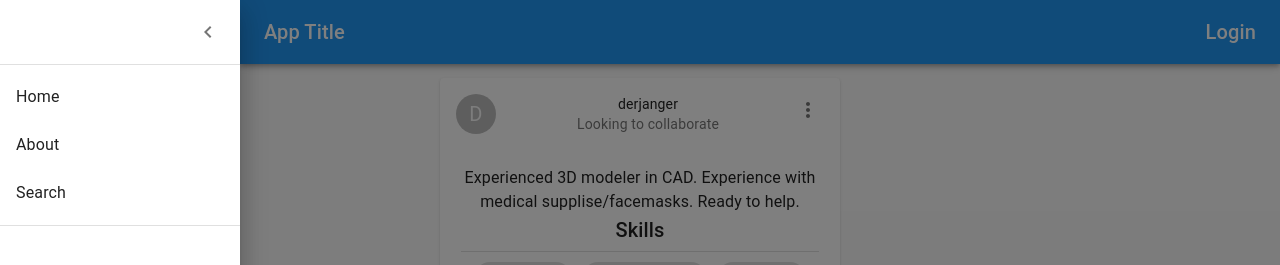
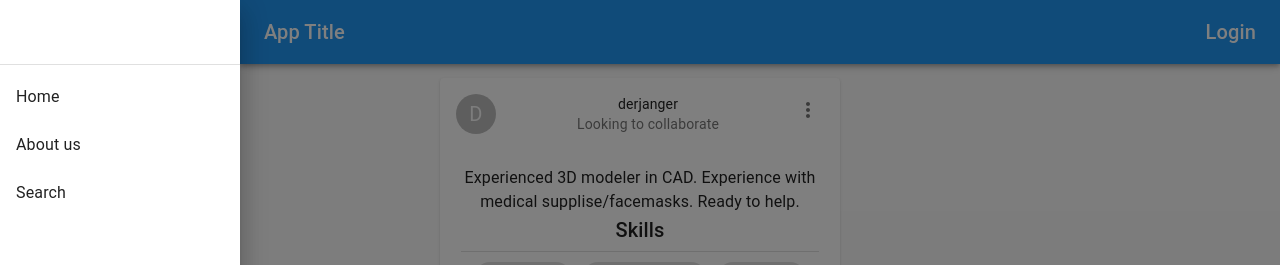
Before and after one commit to crowdsourcemedical/volunteer-database, a React (Create React App) app in the folder frontend/: page /storybook in a window 1280 px wide. Both pictures are taken after a click on the button 36 px from the left and 32 px from the top of the page. Shown: the top 265 px of the page. Built offline with nearby package versions, Linux system fonts and the light colour scheme.

Commit message:
change drawer type to non-persistent

```diff
--- a/frontend/src/components/navbar.js
+++ b/frontend/src/components/navbar.js
@@ -3,21 +3,20 @@ import clsx from 'clsx';
 import { makeStyles, useTheme } from '@material-ui/core/styles';
 import Drawer from '@material-ui/core/Drawer';
 import CssBaseline from '@material-ui/core/CssBaseline';
-import AppBar from '@material-ui/core/AppBar';
+import Appbar from '@material-ui/core/Appbar';
 import Toolbar from '@material-ui/core/Toolbar';
 import List from '@material-ui/core/List';
 import Typography from '@material-ui/core/Typography';
 import Divider from '@material-ui/core/Divider';
 import IconButton from '@material-ui/core/IconButton';
 import MenuIcon from '@material-ui/icons/Menu';
-import ChevronLeftIcon from '@material-ui/icons/ChevronLeft';
-import ChevronRightIcon from '@material-ui/icons/ChevronRight';
 import ListItem from '@material-ui/core/ListItem';
 import ListItemText from '@material-ui/core/ListItemText';
 import Link from '@material-ui/core/Link';
 
 import { PAGE_LINKS_LIST, LOGIN_PAGE_LINK } from '../constants/navigation';
 
+const navbarHeight = 64;
 const drawerWidth = 240;
 
 const ListItemLink = props => <ListItem button component="a" {...props} />;
@@ -26,14 +25,15 @@ const useStyles = makeStyles(theme => ({
 	root: {
 		display: 'flex',
 	},
-	appBar: {
+	navBar: {
+		height: navbarHeight,
 		background: '#2196F3',
 		transition: theme.transitions.create(['margin', 'width'], {
 			easing: theme.transitions.easing.sharp,
 			duration: theme.transitions.duration.leavingScreen,
 		}),
 	},
-	appBarShift: {
+	navBarShift: {
 		width: `calc(100% - ${drawerWidth}px)`,
 		marginLeft: drawerWidth,
 		transition: theme.transitions.create(['margin', 'width'], {
@@ -41,12 +41,12 @@ const useStyles = makeStyles(theme => ({
 			duration: theme.transitions.duration.enteringScreen,
 		}),
 	},
+	menuButton: {
+		marginRight: theme.spacing(2),
+	},
 	authLink: {
 		marginLeft: 'auto',
 		color: 'inherit',
-	},
-	menuButton: {
-		marginRight: theme.spacing(2),
 	},
 	hide: {
 		display: 'none',
@@ -55,63 +55,42 @@ const useStyles = makeStyles(theme => ({
 		width: drawerWidth,
 		flexShrink: 0,
 	},
-	drawerPaper: {
+	listSpacer: {
+		height: navbarHeight,
+	},
+	list: {
 		width: drawerWidth,
-	},
-	drawerHeader: {
-		display: 'flex',
-		alignItems: 'center',
-		padding: theme.spacing(0, 1),
-		...theme.mixins.toolbar,
-		justifyContent: 'flex-end',
-	},
-	content: {
-		flexGrow: 1,
-		padding: theme.spacing(3),
-		transition: theme.transitions.create('margin', {
-			easing: theme.transitions.easing.sharp,
-			duration: theme.transitions.duration.leavingScreen,
-		}),
-		marginLeft: -drawerWidth,
-	},
-	contentShift: {
-		transition: theme.transitions.create('margin', {
-			easing: theme.transitions.easing.easeOut,
-			duration: theme.transitions.duration.enteringScreen,
-		}),
-		marginLeft: 0,
 	},
 }));
 
 const NavBar = () => {
 	const classes = useStyles();
-	const theme = useTheme();
-	const [open, setOpen] = React.useState(false);
+	const [isOpen, setIsOpen] = React.useState(false);
 
-	const handleDrawerOpen = () => {
-		setOpen(true);
-	};
+	const toggleDrawer = () => event => {
+		if (event.type === 'keydown' && (event.key === 'Tab' || event.key === 'Shift')) {
+			return;
+		}
 
-	const handleDrawerClose = () => {
-		setOpen(false);
+		setIsOpen(!isOpen);
 	};
 
 	return (
 		<div className={classes.root}>
 			<CssBaseline />
-			<AppBar
+			<Appbar
 				position="fixed"
-				className={clsx(classes.appBar, {
-					[classes.appBarShift]: open,
+				className={clsx(classes.navBar, {
+					[classes.navBarShift]: isOpen,
 				})}
 			>
 				<Toolbar>
 					<IconButton
 						color="inherit"
 						aria-label="open drawer"
-						onClick={handleDrawerOpen}
+						onClick={toggleDrawer()}
 						edge="start"
-						className={clsx(classes.menuButton, open && classes.hide)}
+						className={clsx(classes.menuButton, isOpen && classes.hide)}
 					>
 						<MenuIcon />
 					</IconButton>
@@ -124,22 +103,11 @@ const NavBar = () => {
 						</Typography>
 					</Link>
 				</Toolbar>
-			</AppBar>
-			<Drawer
-				className={classes.drawer}
-				anchor="left"
-				open={open}
-				classes={{
-					paper: classes.drawerPaper,
-				}}
-			>
-				<div className={classes.drawerHeader}>
-					<IconButton onClick={handleDrawerClose}>
-						{theme.direction === 'ltr' ? <ChevronLeftIcon /> : <ChevronRightIcon />}
-					</IconButton>
-				</div>
+			</Appbar>
+			<Drawer className={classes.drawer} anchor="left" open={isOpen} onClose={toggleDrawer()}>
+				<div className={classes.listSpacer} />
 				<Divider />
-				<List>
+				<List className={classes.list}>
 					{PAGE_LINKS_LIST &&
 						PAGE_LINKS_LIST.map(link => (
 							<ListItemLink href={link.path}>
@@ -147,7 +115,6 @@ const NavBar = () => {
 							</ListItemLink>
 						))}
 				</List>
-				<Divider />
 			</Drawer>
 		</div>
 	);
--- a/frontend/src/constants/navigation.js
+++ b/frontend/src/constants/navigation.js
@@ -3,7 +3,7 @@ export const HOME_PAGE_LINK = {
 	path: '/',
 };
 export const ABOUT_PAGE_LINK = {
-	name: 'About',
+	name: 'About us',
 	path: '/about',
 };
 export const SEARCH_PAGE_LINK = {
```
